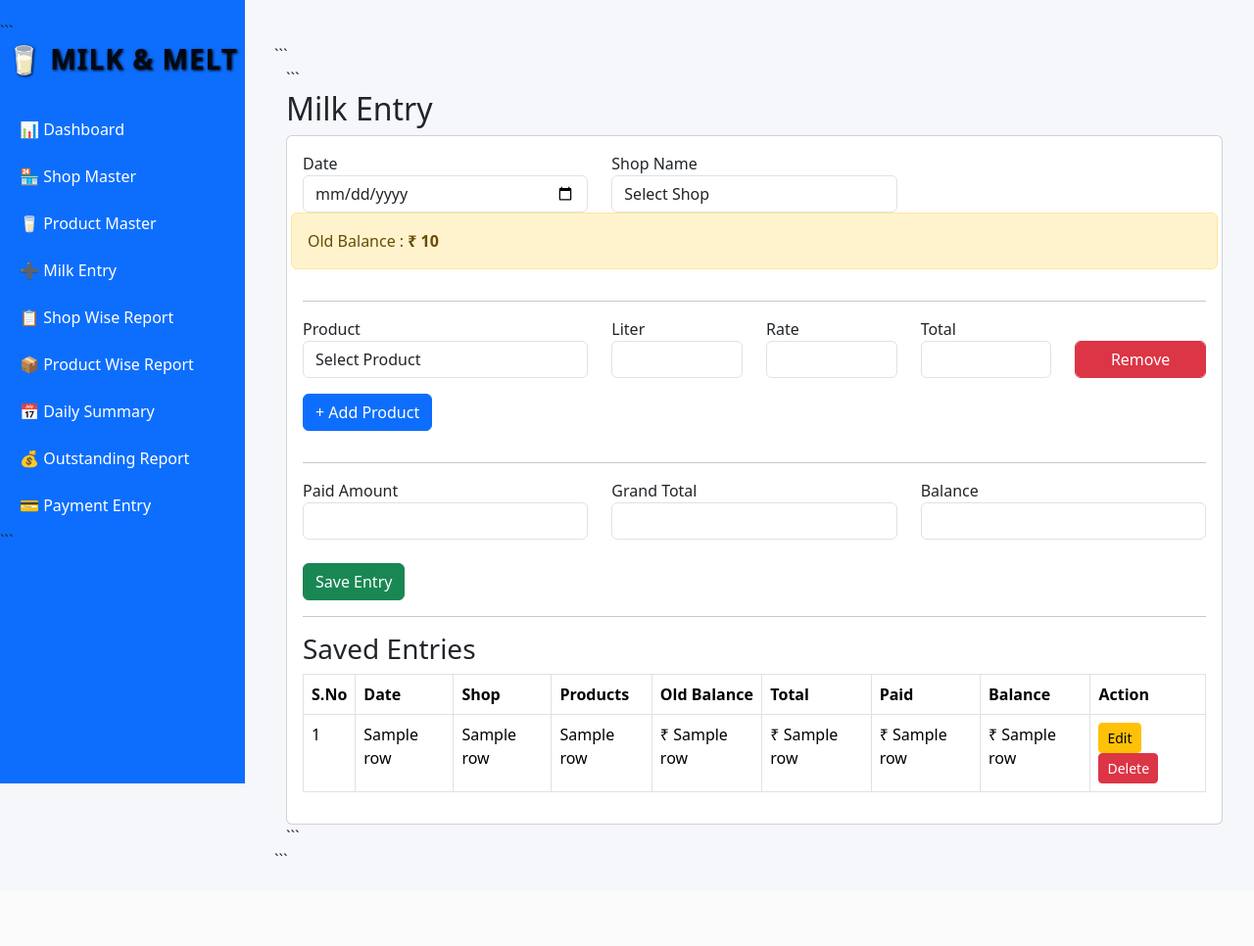
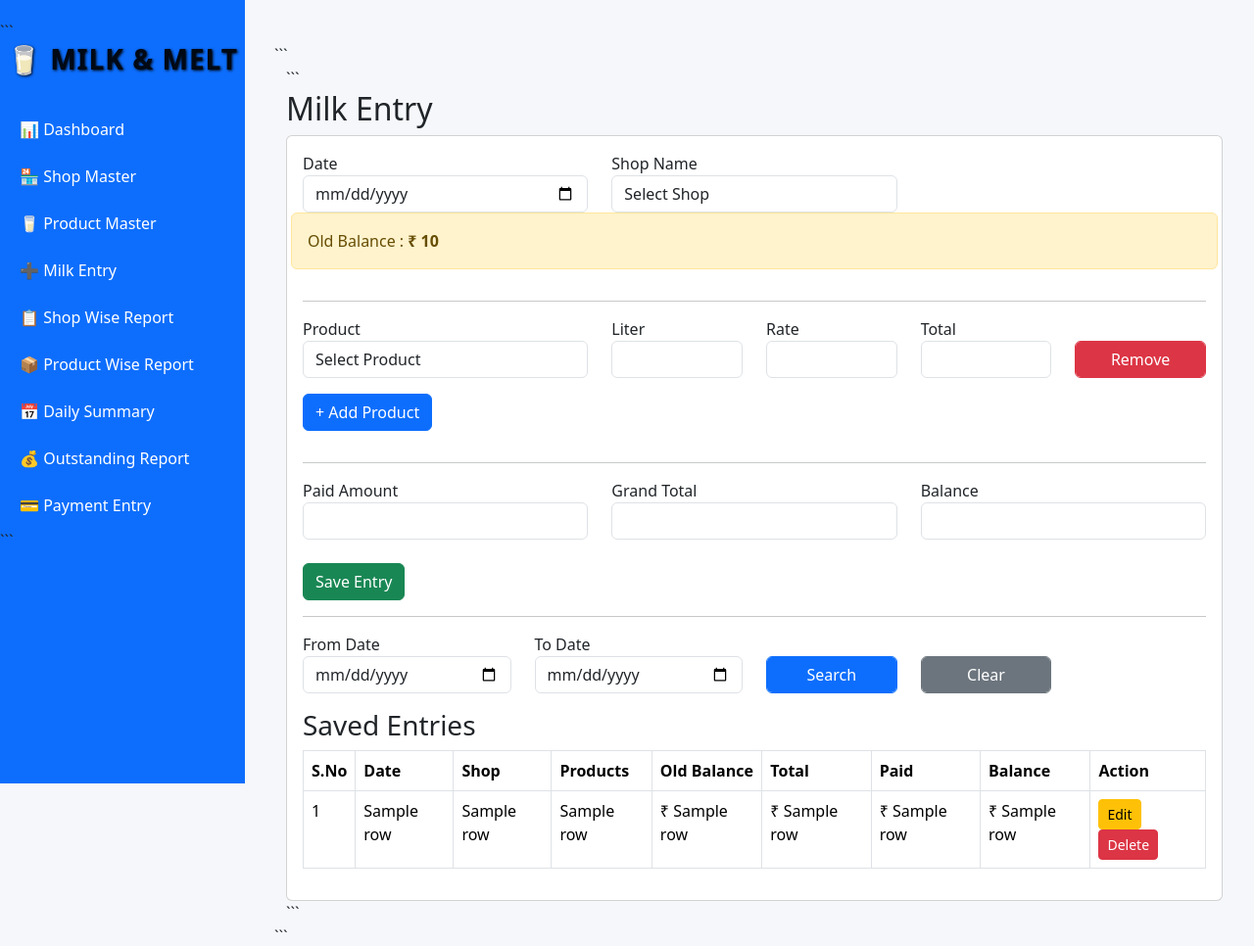
Before and after one commit to mhariprasath-28/Milk-Software, a Flask app: template templates/entry.html in a window 1280 px wide. Shown: the top 966 px of the page at 98% size. Before the commit the page ends 874 px from the top, so only its background shows below. Run offline with Flask 3, Linux system fonts and the light colour scheme; the template is opened without the code that fills it: most values are stand-ins (such as "Sample title", 1, 10 or a date in 2020).

Commit message:
Update entry.html

```diff
--- a/templates/entry.html
+++ b/templates/entry.html
@@ -8,6 +8,7 @@
 <h2>Milk Entry</h2>
 
 <div class="card p-3">
+
 
     <form method="POST">
 
@@ -170,6 +171,45 @@
 
     </form>
     <hr>
+    <form method="GET" class="mb-3">
+
+    <div class="row">
+
+        <div class="col-md-3">
+            <label>From Date</label>
+            <input
+                type="date"
+                name="entry_from_date"
+                class="form-control"
+                value="{{ from_date }}">
+        </div>
+
+        <div class="col-md-3">
+            <label>To Date</label>
+            <input
+                type="date"
+                name="entry_to_date"
+                class="form-control"
+                value="{{ to_date }}">
+        </div>
+
+        <div class="col-md-2">
+            <label>&nbsp;</label>
+            <button class="btn btn-primary form-control">
+                Search
+            </button>
+        </div>
+
+        <div class="col-md-2">
+            <label>&nbsp;</label>
+            <a href="/entry" class="btn btn-secondary form-control">
+                Clear
+            </a>
+        </div>
+
+    </div>
+
+</form>
 
 <h3>Saved Entries</h3>
 
```
